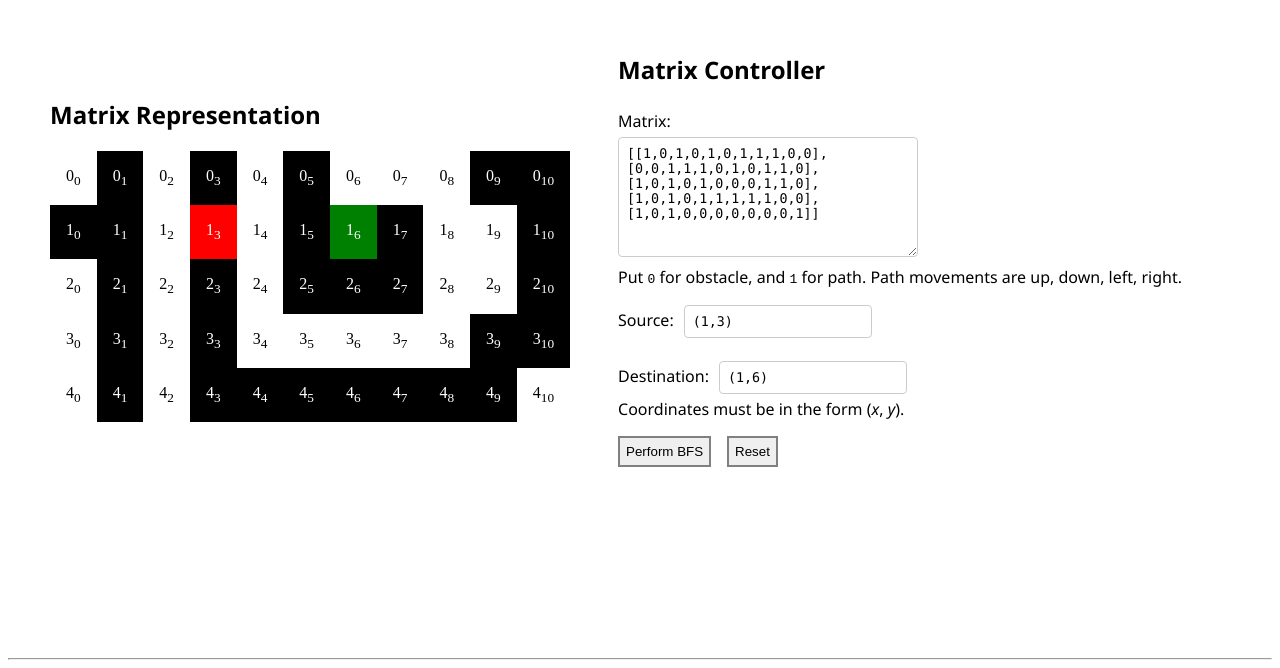
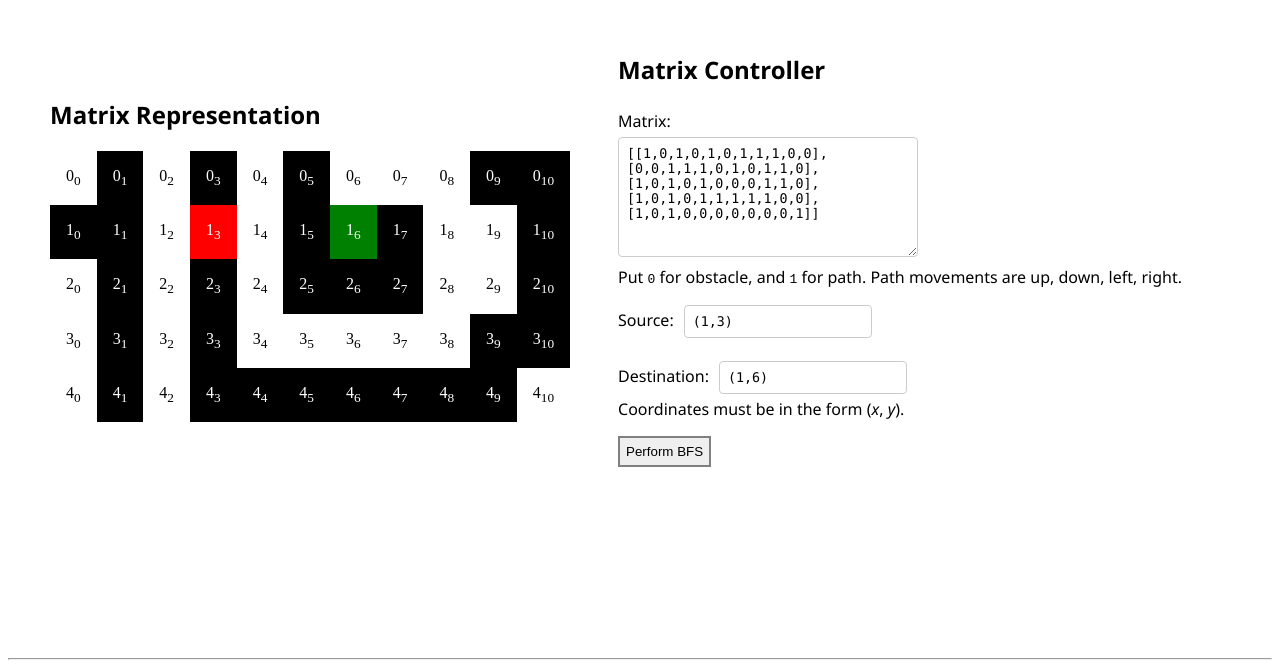
Before and after one commit to FilterAsync/path-finding-visualizer, a React (Create React App) app: page / in a window 1280 px wide. Shown: the part 158-826 px from the top of the page. Built offline with nearby package versions, Linux system fonts and the light colour scheme; the HTML template or start-up script is replaced by a standard one.

Commit message:
Remove the insignificant reset button

```diff
--- a/src/App.js
+++ b/src/App.js
@@ -81,13 +81,6 @@ function App() {
 		setDest(coord);
 	};
 
-	const onReset = () => {
-		setMatrix(defaultValues.matrix);
-		setSource(defaultValues.source);
-		setDest(defaultValues.dest);
-		setError('');
-	};
-
 	return (
 		<>
 			<div className="flex-container center">
@@ -130,7 +123,6 @@ function App() {
 							<button type="submit" disabled={!!error}>
 								Perform BFS
 							</button>
-							<input type="reset" onClick={onReset} />
 						</div>
 					</form>
 				</div>
```
